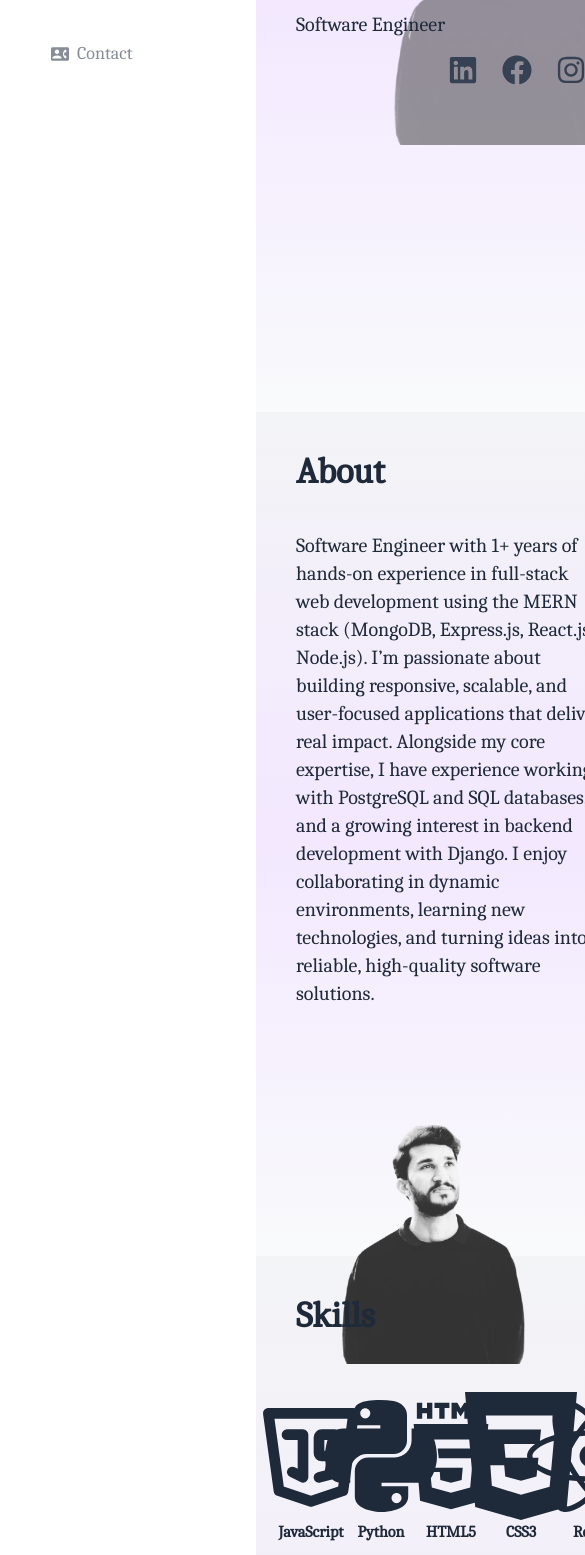
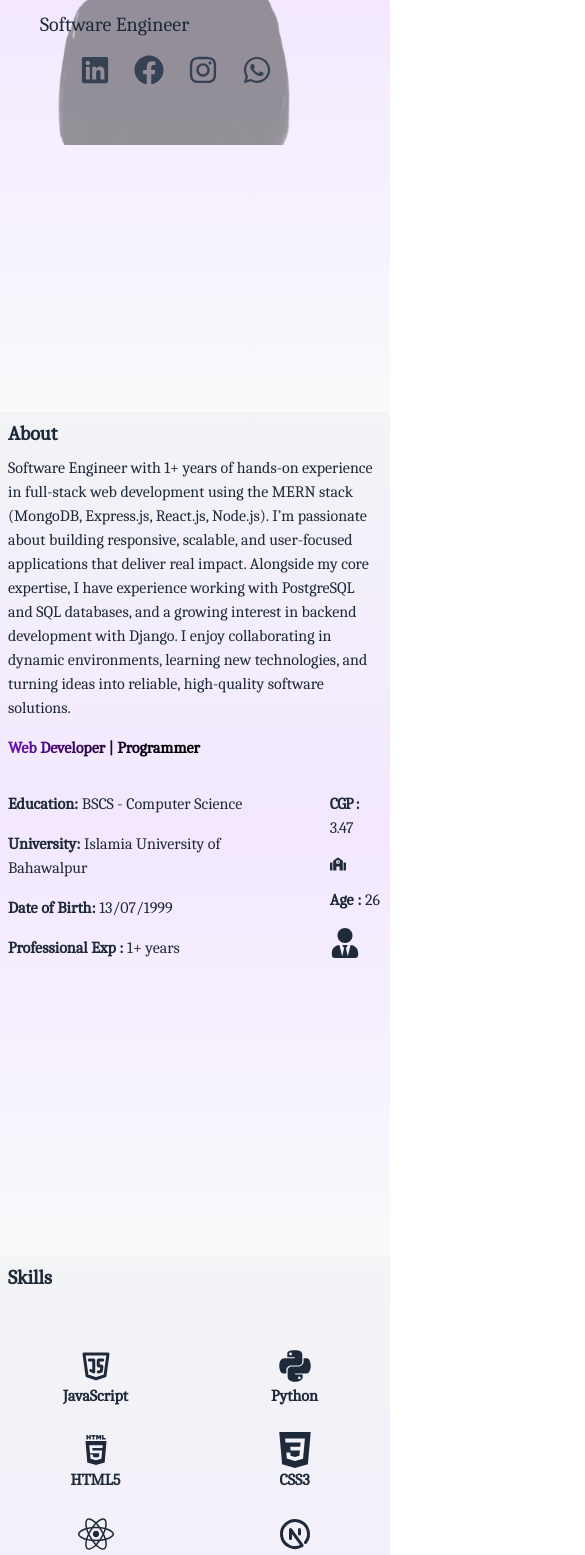
Before and after one commit to haroonwebs/portfolio-website, a Next.js app: page / in a window 390 px wide. Shown: the part 432-1987 px from the top of the page, 585 px wide, since content can reach past the window. Built offline with nearby package versions, Linux system fonts and the light colour scheme.

Commit message:
added responsiveness

```diff
--- a/src/app/page.tsx
+++ b/src/app/page.tsx
@@ -7,9 +7,11 @@ import Sidebar from "@/components/SideBar";
 
 export default function Home() {
   return (
-    <main className="flex">
-      <Sidebar />
-      <div className="ml-64 w-full scroll-smooth">
+    <main className="flex flex-col md:flex-row">
+      <div className="hidden md:flex">
+        <Sidebar />
+      </div>
+      <div className="md:ml-64 w-full scroll-smooth">
         <section id="hero">
           <Hero />
         </section>
--- a/src/components/About.tsx
+++ b/src/components/About.tsx
@@ -3,9 +3,9 @@ import { FaSchool, FaUserTie } from "react-icons/fa";
 
 const About = () => {
   return (
-    <div className="h-screen flex flex-col items-start justify-start p-10  space-y-10 bg-gradient-to-b from-gray-100 via-purple-100 to-gray-50 text-gray-800">
-      <h1 className="text-4xl font-bold">About</h1>
-      <p className="text-xl mb-6">
+    <div className="h-screen flex flex-col items-start justify-start p-2 md:p-10 space-y-2 md:space-y-10 bg-gradient-to-b from-gray-100 via-purple-100 to-gray-50 text-gray-800">
+      <h1 className="text-xl md:text-4xl font-bold">About</h1>
+      <p className="text-md md:text-xl md:mb-6">
         Software Engineer with 1+ years of hands-on experience in full-stack web
         development using the MERN stack (MongoDB, Express.js, React.js,
         Node.js). I’m passionate about building responsive, scalable, and
@@ -15,20 +15,20 @@ const About = () => {
         collaborating in dynamic environments, learning new technologies, and
         turning ideas into reliable, high-quality software solutions.
       </p>
-      <div className="flex items-start mt-6 space-y-6">
+      <div className="flex items-start mt-2 md:mt-6 space-y-6">
         <Image
           src="/haroon1.png"
           alt="My Profile Picture"
           width={500}
           height={500}
-          className="rounded-lg border-r-2 border-solid border-gray-400 mr-6"
+          className="hidden md:block rounded-lg border-r-2 border-solid border-gray-400 mr-6"
         />
         <div className="w-full">
-          <h1 className="w-full text-2xl font-bold bg-gradient-to-r from-purple-800 via-black to-gray-800 bg-clip-text text-transparent">
+          <h1 className="w-full text-md md:text-2xl font-bold bg-gradient-to-r from-purple-800 via-black to-gray-800 bg-clip-text text-transparent">
             Web Developer | Programmer
           </h1>
-          <div className="flex mt-4 space-x-30 ">
-            <ul className="mt-4 text-xl space-y-6 list-inside">
+          <div className="flex mt-4 space-x-10 md:space-x-30 ">
+            <ul className="mt-4 text-md md:text-xl space-y-4  md:space-y-6 list-inside">
               <li>
                 <strong>Education:</strong> BSCS - Computer Science
               </li>
@@ -42,18 +42,18 @@ const About = () => {
                 <strong>Professional Exp :</strong> 1+ years
               </li>
             </ul>
-            <ul className="mt-4 text-xl space-y-6 list-inside">
-              <li>
+            <ul className="mt-4 text-md md:text-xl space-y-4 md:space-y-6 list-inside">
+              <li className="text-md md:text-xl tracking-tighter">
                 <strong>CGP :</strong> 3.47
               </li>
               <li>
-                <FaSchool className="text-3xl" />
+                <FaSchool />
               </li>
               <li>
                 <strong>Age :</strong> 26
               </li>
               <li>
-                <FaUserTie className="text-3xl" />
+                <FaUserTie className="text-md text-3xl" />
               </li>
             </ul>
           </div>
--- a/src/components/Contact.tsx
+++ b/src/components/Contact.tsx
@@ -4,14 +4,14 @@ import { CiLocationOn, CiMail, CiPhone } from "react-icons/ci";
 
 const Contact = () => {
   return (
-    <div className="h-screen flex flex-col items-start justify-start p-10 bg-gradient-to-b from-gray-100 to-purple-100 text-gray-800">
-      <h1 className="text-4xl font-bold mb-4">Contact</h1>
-      <div className="flex flex-row h-screen w-full">
-        <div className="flex items-center justify-center w-[30%]">
-          <ul className="mt-4 text-xl space-y-6 list-none">
+    <div className="h-screen flex flex-col items-start justify-start p-2 md:p-10 bg-gradient-to-b from-gray-100 to-purple-100 text-gray-800">
+      <h1 className="text-xl md:text-4xl font-bold mb-4">Contact</h1>
+      <div className="flex flex-col md:flex-row h-screen w-full">
+        <div className="flex items-center justify-start ml-3 md:justify-center w-full md:w-[30%]">
+          <ul className="mt-4 text-md md:text-xl space-y-4 md:space-y-6 list-none">
             <li className="flex items-start gap-3">
               <CiLocationOn
-                className="text-3xl text-gray-600 mt-3 bg-amber-50 border border-gray-300 rounded
+                className="text-2xl md:text-3xl text-gray-600 mt-3 bg-amber-50 border border-gray-300 rounded
   hover:bg-amber-100 hover:scale-110 hover:rotate-6
   transition-transform duration-300 ease-in-out p-1"
               />
@@ -24,7 +24,7 @@ const Contact = () => {
             <li className="flex items-start gap-3">
               <Link href="https://wa.me/923085171091" target="_blank">
                 <CiPhone
-                  className="text-3xl text-gray-600 mt-3 bg-amber-50 border border-gray-300 rounded
+                  className="text-2xl md:text-3xl text-gray-600 mt-3 bg-amber-50 border border-gray-300 rounded
   hover:bg-amber-100 hover:scale-110 hover:rotate-6
   transition-transform duration-300 ease-in-out p-1"
                 />
@@ -38,7 +38,7 @@ const Contact = () => {
             <li className="flex items-start gap-3">
               <Link href="mailto:haroontalib8029@gmail.com">
                 <CiMail
-                  className="text-3xl text-gray-600 mt-3 bg-amber-50 border border-gray-300 rounded
+                  className="text-2xl md:text-3xl text-gray-600 mt-3 bg-amber-50 border border-gray-300 rounded
   hover:bg-amber-100 hover:scale-110 hover:rotate-6
   transition-transform duration-300 ease-in-out p-1"
                 />
@@ -50,16 +50,16 @@ const Contact = () => {
             </li>
           </ul>
         </div>
-        <div className="flex flex-col items-center justify-center w-[70%]">
-          <form className="max-w-2xl mx-auto bg-transparent p-8 space-y-6">
+        <div className="flex flex-col items-center justify-center w-full md:w-[70%]">
+          <form className="w-full md:max-w-2xl mx-auto bg-transparent p-2 md:p-8 space-y-2 md:space-y-6">
             {/* Two inputs side by side */}
-            <div className="grid grid-cols-1 md:grid-cols-2 gap-6">
+            <div className="grid grid-cols-1 md:grid-cols-2 gap-2 md:gap-6">
               <div>
                 <input
                   type="text"
                   id="firstName"
                   placeholder="Name"
-                  className="w-full border border-gray-300 rounded-md px-4 py-2 focus:outline-none focus:ring-2 focus:ring-gray-400"
+                  className="w-full border border-gray-300 rounded-md px-2 md:px-4 py-1 md:py-2 focus:outline-none focus:ring-2 focus:ring-gray-400"
                 />
               </div>
 
@@ -68,7 +68,7 @@ const Contact = () => {
                   type="email"
                   id="email"
                   placeholder="Email"
-                  className="w-full border border-gray-300 rounded-md px-4 py-2 focus:outline-none focus:ring-2 focus:ring-gray-400"
+                  className="w-full border border-gray-300 rounded-md px-2 md:px-4 py-1 md:py-2 focus:outline-none focus:ring-2 focus:ring-gray-400"
                 />
               </div>
             </div>
@@ -79,7 +79,7 @@ const Contact = () => {
                 type="text"
                 id="subject"
                 placeholder="Subject"
-                className="w-full border border-gray-300 rounded-md px-4 py-2 focus:outline-none focus:ring-2 focus:ring-gray-400"
+                className="w-full border border-gray-300 rounded-md px-2 md:px-4 py-1 md:py-2 focus:outline-none focus:ring-2 focus:ring-gray-400"
               />
             </div>
 
@@ -87,7 +87,7 @@ const Contact = () => {
             <div>
               <textarea
                 id="message"
-                rows={5}
+                rows={3}
                 placeholder="Message..."
                 className="w-full border border-gray-300 rounded-md px-4 py-2 focus:outline-none focus:ring-2 focus:ring-gray-400 resize-none"
               />
--- a/src/components/Hero.tsx
+++ b/src/components/Hero.tsx
@@ -24,7 +24,7 @@ const Hero = () => {
           alt="My Profile Picture"
           width={750}
           height={740}
-          className="ml-20 mb-20"
+          className="md:ml-20 mb-20"
         />
       </motion.div>
 
@@ -57,7 +57,7 @@ const Hero = () => {
           initial={{ opacity: 0, y: 40 }}
           animate={{ opacity: 1, y: 0 }}
           transition={{ duration: 0.8, delay: 1 }}
-          className="flex space-x-6 text-3xl text-gray-700 ml-48 mt-4"
+          className="flex space-x-6 text-3xl text-gray-700 ml-20 md:ml-48 mt-4"
         >
           <Link
             href="https://www.linkedin.com/in/muhammad-haroon-talib-710300279/"
--- a/src/components/Projects.tsx
+++ b/src/components/Projects.tsx
@@ -12,15 +12,15 @@ const Projects = () => {
     <div
       id="projects"
       ref={ref}
-      className="h-screen flex flex-col p-10 bg-gradient-to-b from-gray-100 via-purple-100 to-gray-50 text-gray-800"
+      className="h-screen flex flex-col p-2 md:p-10 bg-gradient-to-b from-gray-100 via-purple-100 to-gray-50 text-gray-800"
     >
-      <h1 className="text-4xl font-bold mb-4">Projects</h1>
+      <h1 className="text-xl md:text-4xl font-bold mb-4">Projects</h1>
 
       <motion.div
         initial={{ opacity: 0, y: 80 }}
         animate={isInView ? { opacity: 1, y: 0 } : {}} // animate only when visible
         transition={{ duration: 1, delay: 0.5 }}
-        className="grid grid-cols-3 justify-center items-center gap-6 mt-10"
+        className="grid grid-cols-2 md:grid-cols-3 justify-center items-center gap-6 mt-10"
       >
         <Project
           icon={
--- a/src/components/SideBar.tsx
+++ b/src/components/SideBar.tsx
@@ -38,7 +38,7 @@ export default function Sidebar() {
   };
 
   return (
-    <aside className="fixed left-[-35px] top-40 h-screen w-64 text-gray-800 flex flex-col items-center justify-between py-10">
+    <aside className="fixed left-[-35px] top-40 h-screen w-64 text-gray-800 flex-col items-center justify-between py-10 md:flex">
       <div className="flex flex-col items-center">
         <nav className="flex flex-col space-y-10 text-lg">
           {[
--- a/src/components/Skills.tsx
+++ b/src/components/Skills.tsx
@@ -19,30 +19,51 @@ const Skills = () => {
     <div
       id="skills"
       ref={ref}
-      className="h-screen flex flex-col p-10 bg-gradient-to-b from-gray-100 to-purple-100 text-gray-800"
+      className="h-screen flex flex-col p-2 md:p-10 bg-gradient-to-b from-gray-100 to-purple-100 text-gray-800"
     >
-      <h1 className="text-4xl font-bold mb-4">Skills</h1>
+      <h1 className="text-xl md:text-4xl font-bold mb-4">Skills</h1>
 
       <motion.div
         initial={{ opacity: 0, y: 80 }}
         animate={isInView ? { opacity: 1, y: 0 } : {}} // animate only when visible
         transition={{ duration: 1, delay: 0.5 }}
-        className="grid grid-cols-5 justify-center items-center gap-10 mt-10"
+        className="grid grid-cols-2 md:grid-cols-5 justify-center items-center gap-6 md:gap-10 mt-10"
       >
         <Skill
-          icon={<TbBrandJavascript className="text-9xl" />}
+          icon={<TbBrandJavascript className="text-4xl md:text-9xl" />}
           name="JavaScript"
         />
-        <Skill icon={<FaPython className="text-9xl" />} name="Python" />
-        <Skill icon={<TiHtml5 className="text-9xl" />} name="HTML5" />
-        <Skill icon={<SiCss3 className="text-9xl" />} name="CSS3" />
-        <Skill icon={<FaReact className="text-9xl" />} name="React" />
-        <Skill icon={<TbBrandNextjs className="text-9xl" />} name="Next.js" />
-        <Skill icon={<TbBrandDjango className="text-9xl" />} name="Django" />
-        <Skill icon={<FaNodeJs className="text-9xl" />} name="Node.js" />
-        <Skill icon={<SiMui className="text-9xl" />} name="Material-UI" />
         <Skill
-          icon={<TbBrandTypescript className="text-9xl" />}
+          icon={<FaPython className="text-4xl md:text-9xl" />}
+          name="Python"
+        />
+        <Skill
+          icon={<TiHtml5 className="text-4xl md:text-9xl" />}
+          name="HTML5"
+        />
+        <Skill icon={<SiCss3 className="text-4xl md:text-9xl" />} name="CSS3" />
+        <Skill
+          icon={<FaReact className="text-4xl md:text-9xl" />}
+          name="React"
+        />
+        <Skill
+          icon={<TbBrandNextjs className="text-4xl md:text-9xl" />}
+          name="Next.js"
+        />
+        <Skill
+          icon={<TbBrandDjango className="text-4xl md:text-9xl" />}
+          name="Django"
+        />
+        <Skill
+          icon={<FaNodeJs className="text-4xl md:text-9xl" />}
+          name="Node.js"
+        />
+        <Skill
+          icon={<SiMui className="text-4xl md:text-9xl" />}
+          name="Material-UI"
+        />
+        <Skill
+          icon={<TbBrandTypescript className="text-4xl md:text-9xl" />}
           name="TypeScript"
         />
       </motion.div>
```
